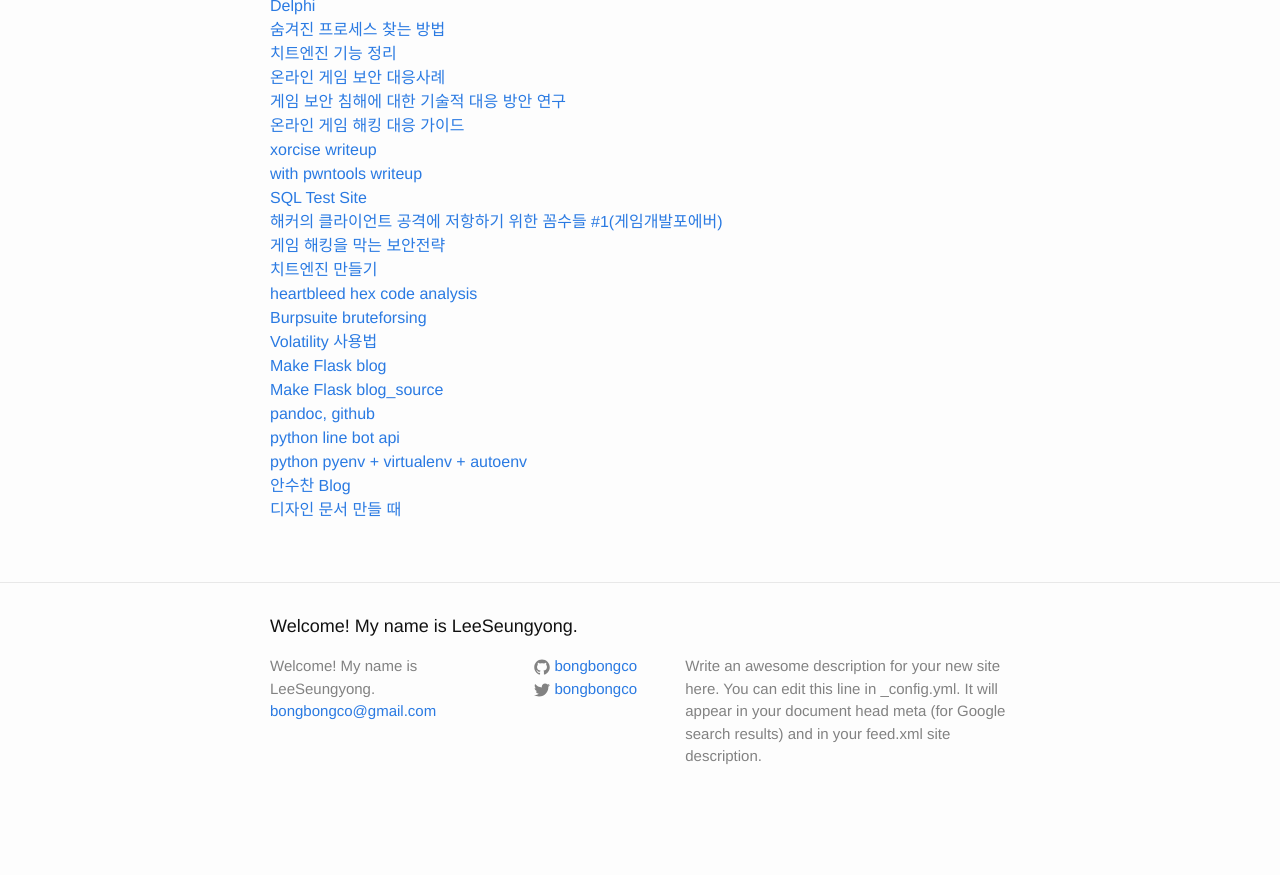
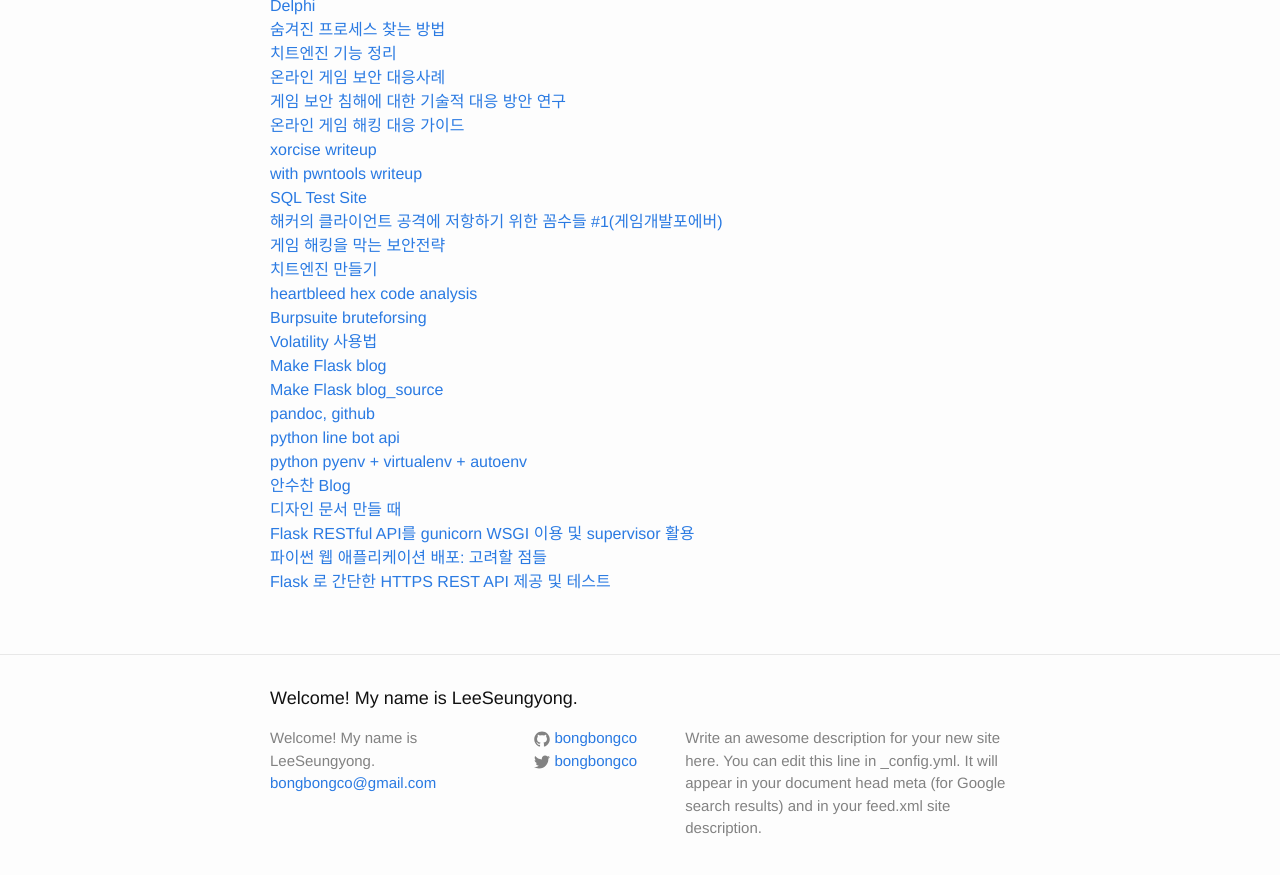
Before and after one commit to LktProgrammer/bongbongco.github.io, a Jekyll site: the page built from _posts/2016-07-22-Website-List.markdown, in a window 1280 px wide and 900 px high, scrolled down 1334 px. Shown: the top 875 px of the window. Built offline with Jekyll 4.4.1, drawn with Linux system fonts in a browser that asks for light colours; before the commit the page ends 2162 px from its top, so only the background shows below that.

Commit message:
Update 2016-07-22-Website-List.markdown

```diff
--- a/_posts/2016-07-22-Website-List.markdown
+++ b/_posts/2016-07-22-Website-List.markdown
@@ -72,3 +72,6 @@ title: 참고할 웹 사이트들.
 [python pyenv + virtualenv + autoenv](https://dobest.io/how-to-set-python-dev-env/)
 [안수찬 Blog](https://dobest.io/)
 [디자인 문서 만들 때](https://www.lucidpress.com/)
+[Flask RESTful API를 gunicorn WSGI 이용 및 supervisor 활용](http://egloos.zum.com/mcchae/v/11149241)
+[파이썬 웹 애플리케이션 배포: 고려할 점들](http://blog.sapzil.org/2014/09/21/python-web-app-deploy/)
+[Flask 로 간단한 HTTPS REST API 제공 및 테스트](http://mcchae.egloos.com/11143246)
```
